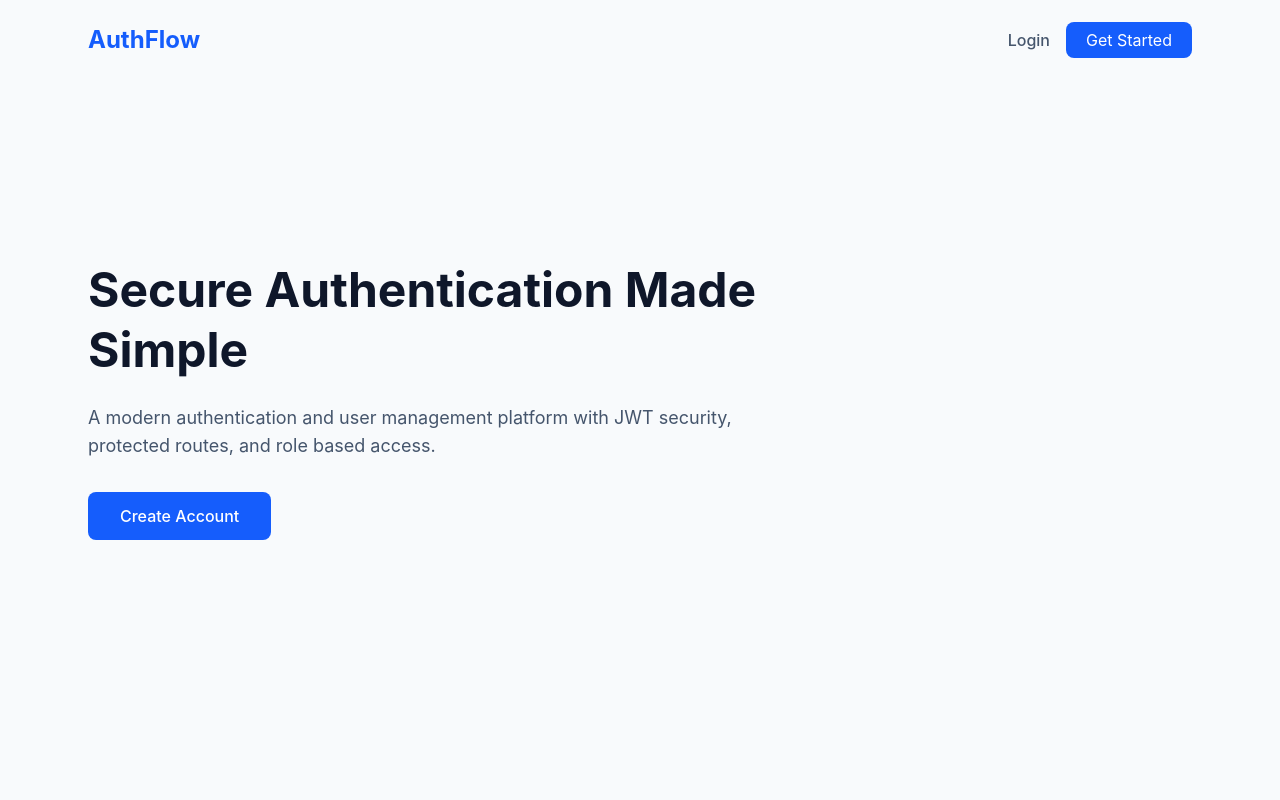
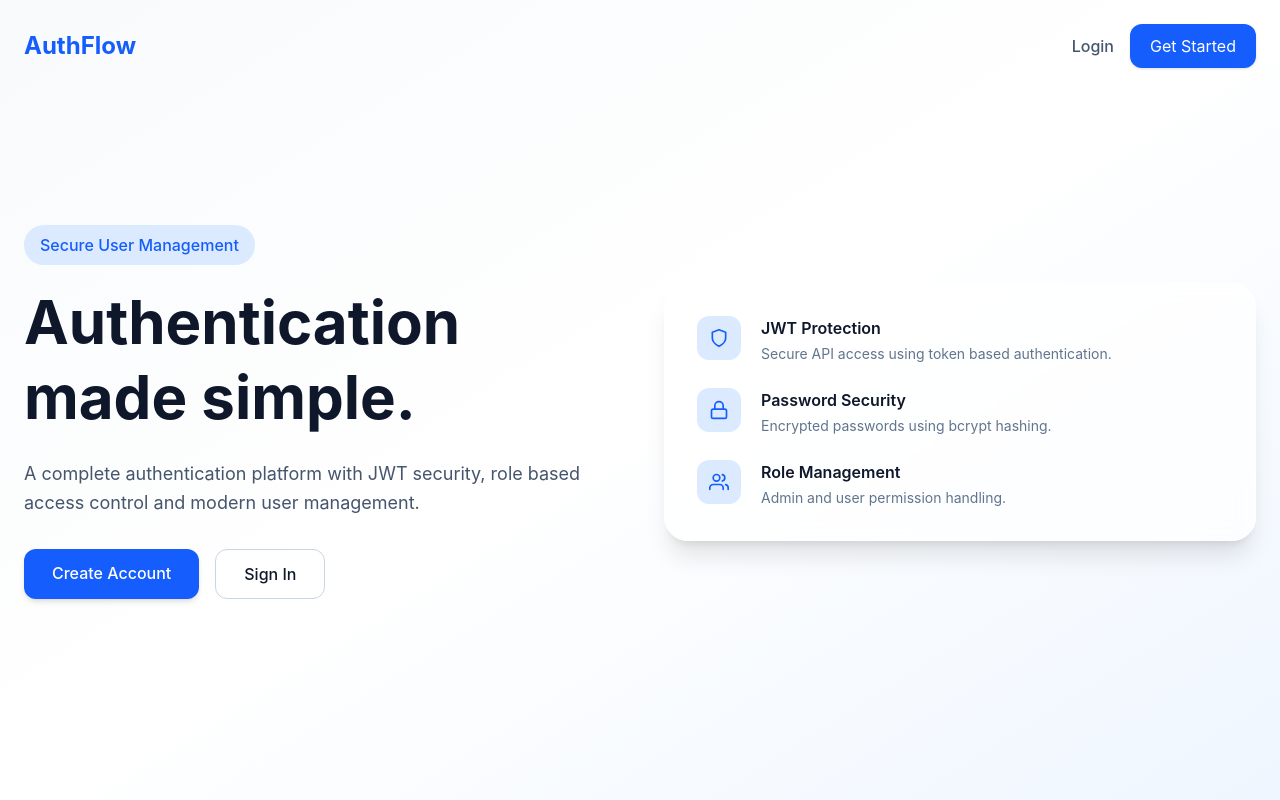
Before and after one commit to JeyakumarRenujan/authflow-authentication-platform, a React (Vite) app in the folder client/: page / in a window 1280 px wide. Built offline with nearby package versions, Linux system fonts and the light colour scheme; no server answers.

Commit message:
home page ui improve phase1

```diff
--- a/client/src/pages/Home.jsx
+++ b/client/src/pages/Home.jsx
@@ -1,21 +1,37 @@
 import { Link } from "react-router-dom";
 import { motion } from "framer-motion";
 
+import {
+  FiShield,
+  FiLock,
+  FiUsers,
+} from "react-icons/fi";
+
 function Home() {
   return (
-    <div className="min-h-screen bg-slate-50">
+    <div
+      className="
+        min-h-screen
+        bg-gradient-to-br
+        from-slate-50
+        via-white
+        to-blue-50
+      "
+    >
+      {/* Navbar */}
+
       <nav
         className="
-          max-w-6xl
+          max-w-7xl
           mx-auto
           px-6
           py-6
           flex
+          items-center
           justify-between
-          items-center
         "
       >
-        <h1
+        <div
           className="
             text-2xl
             font-bold
@@ -23,13 +39,14 @@ function Home() {
           "
         >
           AuthFlow
-        </h1>
+        </div>
 
-        <div className="space-x-4">
+        <div className="flex gap-4 items-center">
           <Link
             to="/login"
             className="
               text-slate-600
+              hover:text-blue-600
               font-medium
             "
           >
@@ -40,10 +57,13 @@ function Home() {
             to="/register"
             className="
               bg-blue-600
+              hover:bg-blue-700
               text-white
               px-5
-              py-2
-              rounded-lg
+              py-2.5
+              rounded-xl
+              shadow-sm
+              transition
             "
           >
             Get Started
@@ -51,63 +71,205 @@ function Home() {
         </div>
       </nav>
 
+      {/* Hero */}
+
       <section
         className="
-          max-w-6xl
+          max-w-7xl
           mx-auto
           px-6
-          h-[80vh]
-          flex
+          grid
+          md:grid-cols-2
+          gap-12
           items-center
+          min-h-[80vh]
         "
       >
         <motion.div
-          initial={{ opacity: 0, y: 30 }}
-          animate={{ opacity: 1, y: 0 }}
-          transition={{ duration: 0.5 }}
-          className="max-w-2xl"
+          initial={{
+            opacity: 0,
+            y: 30,
+          }}
+          animate={{
+            opacity: 1,
+            y: 0,
+          }}
+          transition={{
+            duration: 0.5,
+          }}
         >
-          <h2
+          <span
+            className="
+              inline-block
+              mb-5
+              px-4
+              py-2
+              rounded-full
+              bg-blue-100
+              text-blue-600
+              font-medium
+            "
+          >
+            Secure User Management
+          </span>
+
+          <h1
             className="
               text-5xl
+              md:text-6xl
               font-bold
               leading-tight
+              text-slate-900
             "
           >
-            Secure Authentication Made Simple
-          </h2>
+            Authentication
+            <br />
+            made simple.
+          </h1>
 
           <p
             className="
               mt-6
               text-lg
               text-slate-600
+              leading-relaxed
             "
           >
-            A modern authentication and user management
-            platform with JWT security, protected routes,
-            and role based access.
+            A complete authentication platform with JWT security,
+            role based access control and modern user management.
           </p>
 
+          <div
+            className="
+              flex
+              gap-4
+              mt-8
+            "
+          >
             <Link
               to="/register"
               className="
-              inline-block
-              mt-8
                 bg-blue-600
                 text-white
-              px-8
+                px-7
                 py-3
-              rounded-lg
+                rounded-xl
                 font-medium
+                shadow-md
+                hover:bg-blue-700
               "
             >
               Create Account
             </Link>
+
+            <Link
+              to="/login"
+              className="
+                px-7
+                py-3
+                rounded-xl
+                font-medium
+                border
+                border-slate-300
+                hover:bg-white
+              "
+            >
+              Sign In
+            </Link>
+          </div>
+        </motion.div>
+
+        {/* Right Card */}
+
+        <motion.div
+          initial={{
+            opacity: 0,
+            scale: 0.95,
+          }}
+          animate={{
+            opacity: 1,
+            scale: 1,
+          }}
+          transition={{
+            duration: 0.5,
+          }}
+          className="
+            bg-white/70
+            backdrop-blur
+            rounded-3xl
+            shadow-xl
+            border
+            border-white
+            p-8
+          "
+        >
+          <div className="space-y-6">
+            <Feature
+              icon={<FiShield />}
+              title="JWT Protection"
+              text="Secure API access using token based authentication."
+            />
+
+            <Feature
+              icon={<FiLock />}
+              title="Password Security"
+              text="Encrypted passwords using bcrypt hashing."
+            />
+
+            <Feature
+              icon={<FiUsers />}
+              title="Role Management"
+              text="Admin and user permission handling."
+            />
+          </div>
         </motion.div>
       </section>
     </div>
   );
 }
 
+function Feature({
+  icon,
+  title,
+  text,
+}) {
+  return (
+    <div
+      className="
+        flex
+        gap-5
+        items-start
+      "
+    >
+      <div
+        className="
+          text-blue-600
+          bg-blue-100
+          p-3
+          rounded-xl
+          text-xl
+        "
+      >
+        {icon}
+      </div>
+
+      <div>
+        <h3 className="font-semibold">
+          {title}
+        </h3>
+
+        <p
+          className="
+            text-slate-500
+            text-sm
+            mt-1
+          "
+        >
+          {text}
+        </p>
+      </div>
+    </div>
+  );
+}
+
 export default Home;
```
Lines whose indentation alone changed are shown as unchanged.
